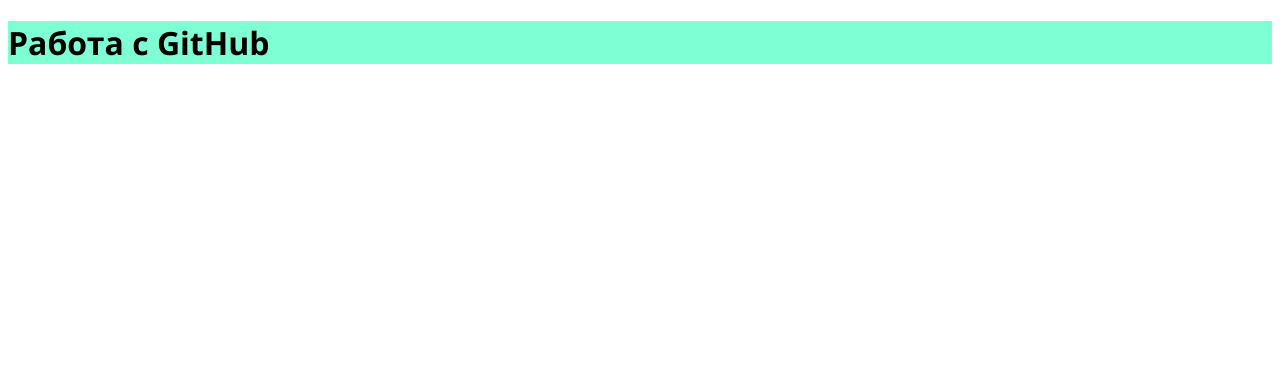
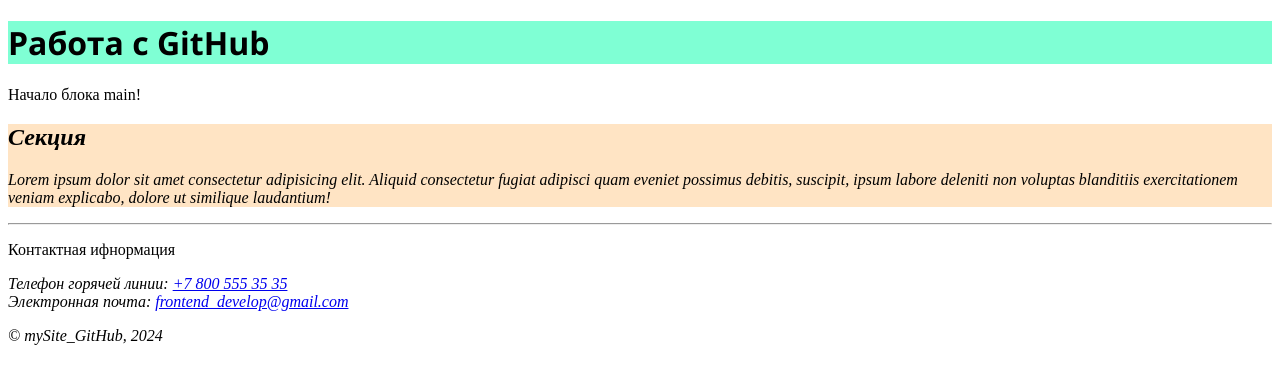
Before and after one commit to kannteliss/ZnaydAnnRepos, a plain HTML site: page index.html in a window 1280 px wide. Drawn offline with Linux system fonts and the light colour scheme.

Commit message:
Верстка 1

```diff
--- a/css/style.css
+++ b/css/style.css
@@ -2,3 +2,8 @@ header {
     background-color: aquamarine;
     font-family: 'Segoe UI', Tahoma, Geneva, Verdana, sans-serif;
 }
+
+#lorem{
+    background-color: bisque;
+    font-style: oblique;
+}
--- a/index.html
+++ b/index.html
@@ -10,5 +10,29 @@
     <header>
         <h1>Работа с GitHub</h1>
     </header>
+
+    <main>
+        <div>Начало блока main!</div>
+        <section id="lorem">
+            <h2>Секция</h2>
+            <p>Lorem ipsum dolor sit amet consectetur adipisicing elit. Aliquid consectetur fugiat adipisci quam eveniet possimus debitis, suscipit, ipsum labore deleniti non voluptas blanditiis exercitationem veniam explicabo, dolore ut similique laudantium!</p>
+        </section>
+    </main>
+
+    <footer>
+        <hr>
+        <p>Контактная ифнормация</p>
+        <address>
+            Телефон горячей линии:
+            <a href="tel: +7 800 555 35 35">+7 800 555 35 35</a>
+        </address>
+        <address>
+            Электронная почта:
+            <a href="mailto:frontend_develop@gmail.com">frontend_develop@gmail.com</a>
+        </address>
+        <address>
+            <p>&copy; mySite_GitHub, 2024</p>
+        </address>
+    </footer>
 </body>
 </html>
```
